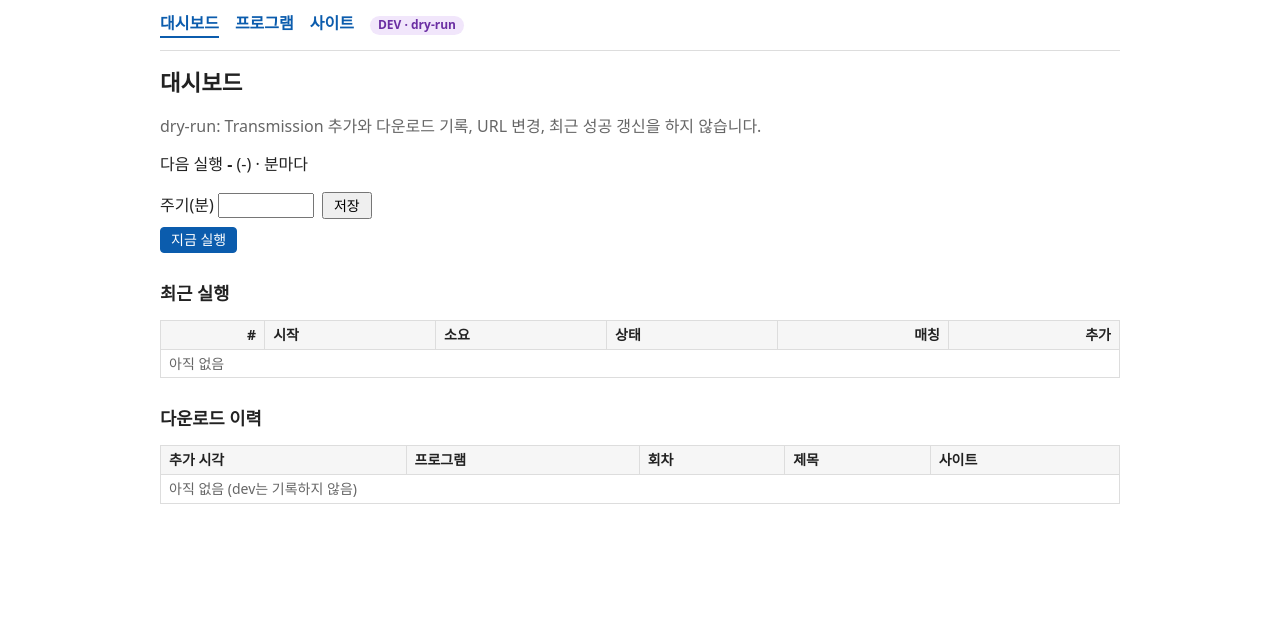
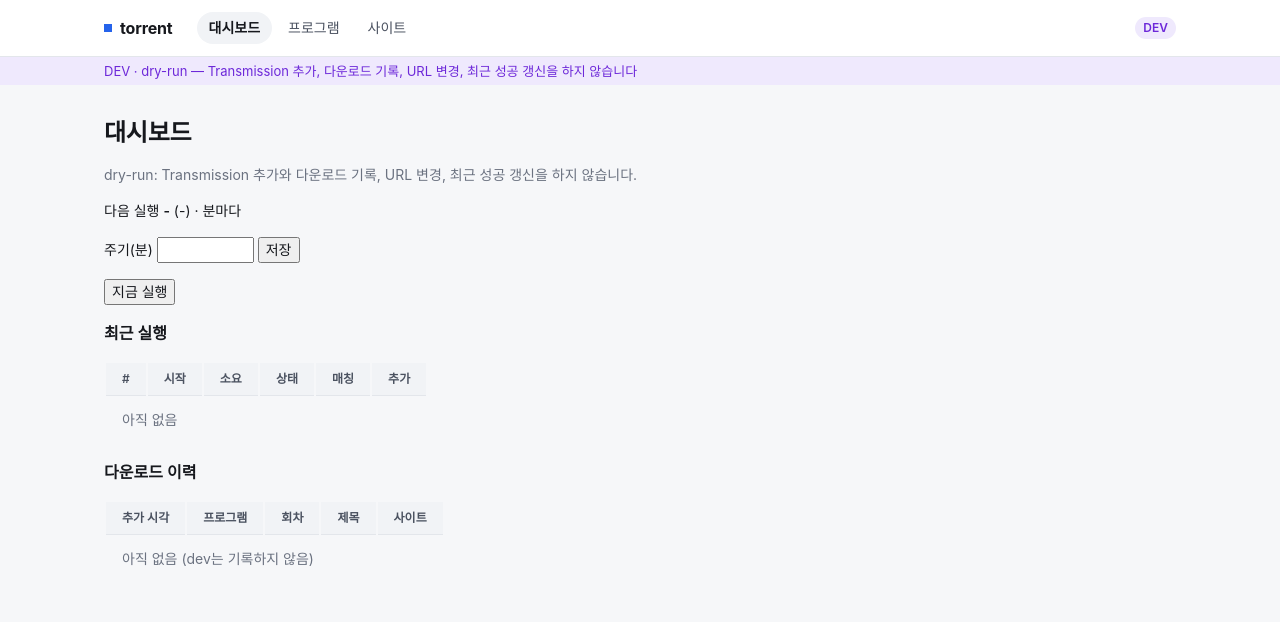
Before and after one commit to devinlife/torrent_web_scraper, a FastAPI app: template app/templates/index.html in a window 1280 px wide. Shown: the top 622 px of the page. Run offline with FastAPI, Linux system fonts and the light colour scheme; the template is opened without the code that fills it, so the values that code supplies are empty; parts of the project's set-up code (start-up, migrations or seed data) failed here and were passed over; some web fonts are replaced.

Commit message:
feat(ui): 디자인 시스템 app.css, 정적 파일 마운트, 앱 셸
Co-Authored-By: Claude Fable 5.1 <noreply@anthropic.com>
Claude-Session: https://claude.ai/code/session_01T6B6H2UiCPR3tskP937pYn

```diff
--- a/app/main.py
+++ b/app/main.py
@@ -5,10 +5,12 @@ from contextlib import asynccontextmanager
 from datetime import datetime, timedelta
 
 from http import HTTPStatus
+from pathlib import Path
 
 from fastapi import FastAPI, Form, HTTPException, Request
 from fastapi.exceptions import RequestValidationError
 from fastapi.responses import RedirectResponse
+from fastapi.staticfiles import StaticFiles
 from starlette.exceptions import HTTPException as StarletteHTTPException
 
 from app import config, db, doctor
@@ -39,6 +41,7 @@ async def lifespan(app: FastAPI):
 
 app = FastAPI(lifespan=lifespan)
 app.include_router(doctor.router)
+app.mount("/static", StaticFiles(directory=Path(__file__).parent / "static"), name="static")
 
 
 def page(request: Request, name: str, status_code: int = 200, **ctx):
--- /dev/null
+++ b/app/static/app.css
@@ -0,0 +1,355 @@
+/* torrent design system. Contract: _workspace/design-spec.md §3–4.
+   Order: tokens → base → shell → components → responsive. No build step. */
+
+/* ---------- tokens ---------- */
+:root {
+  color-scheme: light dark;
+  --bg: #f6f7f9;
+  --surface: #ffffff;
+  --surface-2: #f1f3f6;
+  --border: #e3e6eb;
+  --border-strong: #cdd2da;
+  --text: #16181d;
+  --text-2: #4b5260;
+  --text-3: #6b7280;
+  --accent: #2563eb;
+  --accent-fg: #ffffff;
+  --accent-hover: #1d4ed8;
+  --link: #1d5bd6;
+  --ring: #2563eb;
+  --ok: #15803d;   --ok-bg: #e6f6ea;
+  --warn: #a15c07; --warn-bg: #fdf3dc;
+  --bad: #b42318;  --bad-bg: #fdeceb;
+  --info: #1d4ed8; --info-bg: #e8effd;
+  --env: #6d28d9;  --env-bg: #efe9fd;
+  --shadow-1: 0 1px 2px rgb(16 24 40 / .06);
+  --shadow-2: 0 4px 12px rgb(16 24 40 / .08);
+
+  --font: "Pretendard Variable", Pretendard, -apple-system, BlinkMacSystemFont, system-ui,
+          "Apple SD Gothic Neo", "Noto Sans KR", "Malgun Gothic", sans-serif;
+  --mono: ui-monospace, "SF Mono", Menlo, "D2Coding", Consolas, monospace;
+  --fs-xs: 12px; --fs-sm: 13px; --fs-base: 14px; --fs-md: 16px;
+  --fs-lg: 20px; --fs-xl: 24px; --fs-stat: 30px;
+
+  --s-1: 4px; --s-2: 8px; --s-3: 12px; --s-4: 16px; --s-5: 20px; --s-6: 24px; --s-8: 32px; --s-10: 40px;
+  --r-sm: 6px; --r-md: 10px; --r-full: 999px;
+  --h-control: 36px; --h-control-sm: 28px;
+  --wrap: 1120px; --gutter: 24px; --pad-card: 20px;
+}
+
+@media (prefers-color-scheme: dark) {
+  :root {
+    --bg: #0f1115;
+    --surface: #16181d;
+    --surface-2: #1d2026;
+    --border: #2a2e36;
+    --border-strong: #3a3f49;
+    --text: #e7e9ee;
+    --text-2: #a8afbd;
+    --text-3: #858c9a;
+    --link: #7aa7ff;
+    --ring: #7aa7ff;
+    --ok: #4ade80;   --ok-bg: #10291a;
+    --warn: #fbbf24; --warn-bg: #30240b;
+    --bad: #f87171;  --bad-bg: #351517;
+    --info: #7aa7ff; --info-bg: #15233d;
+    --env: #c4b5fd;  --env-bg: #261c45;
+    --shadow-1: none;
+    --shadow-2: none;
+  }
+}
+
+/* ---------- base ---------- */
+*, *::before, *::after { box-sizing: border-box; }
+html { -webkit-text-size-adjust: 100%; }
+body {
+  margin: 0; background: var(--bg); color: var(--text);
+  font: 400 var(--fs-base)/20px var(--font);
+  word-break: keep-all; overflow-wrap: anywhere;
+  -webkit-font-smoothing: antialiased;
+}
+h1, h2, h3, p, ul, ol, dl, dd, figure, pre { margin: 0; }
+h1 { font-size: var(--fs-xl); line-height: 32px; font-weight: 700; letter-spacing: -0.01em; }
+h2 { font-size: var(--fs-md); line-height: 24px; font-weight: 600; }
+a { color: var(--link); text-decoration: none; }
+a:hover { text-decoration: underline; }
+strong { font-weight: 600; }
+small { font-size: var(--fs-sm); line-height: 18px; }
+input, select, textarea, button { font: inherit; color: inherit; }
+button { cursor: pointer; }
+:focus-visible { outline: 2px solid var(--ring); outline-offset: 2px; }
+code, kbd, pre, samp { font-family: var(--mono); }
+
+/* ---------- shell ---------- */
+.wrap { max-width: var(--wrap); margin: 0 auto; padding: 0 var(--gutter); }
+.topbar {
+  position: sticky; top: 0; z-index: 10;
+  background: var(--surface); border-bottom: 1px solid var(--border);
+}
+.topbar .wrap { display: flex; align-items: center; gap: var(--s-6); min-height: 56px; }
+.brand {
+  display: inline-flex; align-items: center; gap: var(--s-2);
+  color: var(--text); font-size: var(--fs-md); font-weight: 700; letter-spacing: -0.01em;
+}
+.brand::before { content: ""; width: 8px; height: 8px; background: var(--accent); }
+.brand:hover { text-decoration: none; }
+.nav { display: flex; gap: var(--s-1); }
+.nav a {
+  display: inline-flex; align-items: center; height: 32px; padding: 0 var(--s-3);
+  border-radius: var(--r-full); color: var(--text-2); font-weight: 500;
+}
+.nav a:hover { background: var(--surface-2); text-decoration: none; }
+.nav a[aria-current="page"] { background: var(--surface-2); color: var(--text); font-weight: 600; }
+.topbar .env { margin-left: auto; }
+.envbar {
+  background: var(--env-bg); color: var(--env);
+  font-size: var(--fs-sm); line-height: 18px; padding: 5px 0;
+}
+.main { padding-top: var(--s-8); padding-bottom: var(--s-10); }
+.main > * + * { margin-top: var(--s-4); }
+.main > .page-head + * { margin-top: 0; }
+.section { margin-top: var(--s-8); }
+
+/* page header */
+.page-head {
+  display: flex; justify-content: space-between; align-items: flex-end;
+  gap: var(--s-4); margin-bottom: var(--s-6);
+}
+.page-head .sub { margin-top: var(--s-1); color: var(--text-3); font-size: var(--fs-sm); line-height: 18px; }
+.page-head .actions { display: flex; align-items: flex-end; gap: var(--s-2); flex-wrap: wrap; }
+.back { display: inline-block; font-size: var(--fs-sm); margin-bottom: var(--s-2); }
+
+/* ---------- card ---------- */
+.card {
+  background: var(--surface); border: 1px solid var(--border);
+  border-radius: var(--r-md); box-shadow: var(--shadow-1); overflow: hidden;
+}
+.card-head {
+  display: flex; align-items: center; justify-content: space-between; gap: var(--s-3);
+  padding: var(--s-4) var(--pad-card); border-bottom: 1px solid var(--border);
+}
+.card-head .actions { display: flex; gap: var(--s-2); align-items: center; }
+.card-body { padding: var(--pad-card); }
+.card-body > * + * { margin-top: var(--s-3); }
+
+/* status hero: --tone is the one status color the card uses */
+.hero { border-left: 4px solid var(--tone, var(--border-strong)); padding: var(--pad-card); }
+.is-ok   { --tone: var(--ok); }
+.is-warn { --tone: var(--warn); }
+.is-bad  { --tone: var(--bad); }
+.is-run  { --tone: var(--info); }
+.is-none { --tone: var(--border-strong); }
+.hero-main { display: flex; justify-content: space-between; gap: var(--s-6); flex-wrap: wrap; }
+.hero-title {
+  display: flex; align-items: center; gap: var(--s-2);
+  font-size: var(--fs-lg); line-height: 28px; font-weight: 700;
+}
+.hero-title > i { width: 10px; height: 10px; border-radius: 50%; background: var(--tone); flex: none; }
+.is-run .hero-title > i { animation: blink 1.5s ease-in-out infinite; }
+.hero-meta { margin-top: var(--s-1); color: var(--text-2); font-size: var(--fs-sm); line-height: 18px; }
+.hero-side { text-align: right; }
+.hero-side .label { color: var(--text-3); font-size: var(--fs-sm); line-height: 18px; }
+.hero-side .value { font-size: var(--fs-md); line-height: 24px; font-weight: 600; font-variant-numeric: tabular-nums; }
+.hero-foot { margin-top: var(--s-4); padding-top: var(--s-4); border-top: 1px solid var(--border); }
+
+/* stat tiles */
+.stats { display: grid; grid-template-columns: repeat(4, 1fr); gap: var(--s-4); }
+.stat {
+  position: relative; padding: var(--s-4);
+  background: var(--surface); border: 1px solid var(--border);
+  border-radius: var(--r-md); box-shadow: var(--shadow-1);
+}
+.stat dt { color: var(--text-3); font-size: var(--fs-sm); line-height: 18px; }
+.stat dt a { color: inherit; }
+.stat dt a::after { content: ""; position: absolute; inset: 0; border-radius: inherit; } /* whole tile is the link */
+.stat:has(a):hover { border-color: var(--border-strong); }
+.stat:has(a:focus-visible) { outline: 2px solid var(--ring); outline-offset: 2px; }
+.stat dt a:focus-visible { outline: none; }
+.stat .value {
+  margin-top: var(--s-1); font-size: var(--fs-stat); line-height: 36px; font-weight: 700;
+  font-variant-numeric: tabular-nums; letter-spacing: -0.01em;
+}
+.stat .value small { font-size: var(--fs-base); font-weight: 600; color: var(--text-2); margin-left: 2px; }
+.stat .hint { margin-top: var(--s-1); color: var(--text-3); font-size: var(--fs-sm); line-height: 18px; }
+.stat.is-warn .value { color: var(--warn); }
+.stat.is-bad .value { color: var(--bad); }
+
+/* ---------- table ---------- */
+.table-wrap { overflow-x: auto; }
+.table { width: 100%; border-collapse: collapse; font-size: var(--fs-base); line-height: 20px; }
+.table th {
+  background: var(--surface-2); color: var(--text-2);
+  font-size: var(--fs-xs); line-height: 16px; font-weight: 600;
+  text-align: left; padding: var(--s-2) var(--s-4); border-bottom: 1px solid var(--border);
+  white-space: nowrap;
+}
+.table td { padding: 10px var(--s-4); border-bottom: 1px solid var(--border); vertical-align: middle; height: 44px; }
+.table tbody tr:last-child td { border-bottom: 0; }
+.table tbody tr:hover { background: var(--surface-2); }
+.table .num { text-align: right; font-variant-numeric: tabular-nums; }
+.table .end { text-align: right; width: 1%; white-space: nowrap; }
+.table .grow { width: 100%; }
+.table tr.off td { color: var(--text-3); }
+.table .sub { color: var(--text-3); font-size: var(--fs-xs); line-height: 16px; }
+.truncate { max-width: 1px; width: 40%; overflow: hidden; text-overflow: ellipsis; white-space: nowrap; }
+div.truncate, span.truncate { display: block; max-width: 100%; width: auto; }
+.pos { color: var(--ok); font-weight: 600; }
+
+/* ---------- buttons ---------- */
+.btn {
+  display: inline-flex; align-items: center; justify-content: center; gap: 6px;
+  height: var(--h-control); padding: 0 14px; border: 1px solid transparent; border-radius: var(--r-sm);
+  font-size: var(--fs-base); line-height: 20px; font-weight: 600; white-space: nowrap;
+  background: transparent; color: var(--text); text-decoration: none; cursor: pointer;
+  transition: background-color .12s, border-color .12s;
+}
+.btn:hover { text-decoration: none; }
+.btn:disabled { opacity: .5; cursor: not-allowed; }
+.btn-primary { background: var(--accent); border-color: var(--accent); color: var(--accent-fg); }
+.btn-primary:hover:not(:disabled) { background: var(--accent-hover); border-color: var(--accent-hover); }
+.btn-secondary { background: var(--surface); border-color: var(--border-strong); color: var(--text); }
+.btn-secondary:hover:not(:disabled) { background: var(--surface-2); }
+.btn-ghost { color: var(--text-2); }
+.btn-ghost:hover:not(:disabled) { background: var(--surface-2); color: var(--text); }
+.btn-danger { color: var(--bad); }
+.btn-danger:hover:not(:disabled) { background: var(--bad-bg); }
+.btn-sm { height: var(--h-control-sm); padding: 0 10px; font-size: var(--fs-sm); }
+form.inline { display: inline; margin: 0; }
+
+/* ---------- badge ---------- */
+.badge {
+  display: inline-flex; align-items: center; gap: 6px; height: 22px; padding: 0 8px;
+  border-radius: var(--r-full); font-size: var(--fs-xs); line-height: 16px; font-weight: 600;
+  white-space: nowrap; vertical-align: middle;
+  background: var(--surface-2); color: var(--text-2);
+}
+.badge > i { width: 6px; height: 6px; border-radius: 50%; background: currentColor; flex: none; }
+.badge.ok, .badge.done { background: var(--ok-bg); color: var(--ok); }
+.badge.warn, .badge.partial, .badge.domain_moved { background: var(--warn-bg); color: var(--warn); }
+.badge.bad, .badge.error, .badge.blocked, .badge.site_down, .badge.cloudflare, .badge.parser_broken {
+  background: var(--bad-bg); color: var(--bad);
+}
+.badge.running { background: var(--info-bg); color: var(--info); }
+.badge.running > i { animation: blink 1.5s ease-in-out infinite; }
+.badge.env { background: var(--env-bg); color: var(--env); }
+@keyframes blink { 50% { opacity: .25; } }
+
+/* ---------- forms ---------- */
+.field { display: flex; flex-direction: column; gap: 6px; min-width: 0; }
+.field > span { color: var(--text-2); font-size: var(--fs-sm); line-height: 18px; font-weight: 600; }
+.input, .select, .textarea {
+  width: 100%; min-height: var(--h-control); padding: 0 12px;
+  background: var(--surface); color: var(--text);
+  border: 1px solid var(--border-strong); border-radius: var(--r-sm);
+  font-size: var(--fs-base); line-height: 20px;
+}
+.textarea { padding: var(--s-2) 12px; resize: vertical; font-family: var(--mono); font-size: var(--fs-sm); }
+.input:focus, .select:focus, .textarea:focus {
+  outline: none; border-color: var(--ring);
+  box-shadow: 0 0 0 3px color-mix(in srgb, var(--ring) 30%, transparent);
+}
+.input:disabled, .select:disabled, .textarea:disabled { background: var(--surface-2); color: var(--text-3); }
+.input[type="number"] { width: 6em; font-variant-numeric: tabular-nums; }
+.select {
+  appearance: none; padding-right: 32px;
+  background-image: linear-gradient(45deg, transparent 50%, var(--text-2) 50%),
+                    linear-gradient(135deg, var(--text-2) 50%, transparent 50%);
+  background-position: calc(100% - 17px) 50%, calc(100% - 12px) 50%;
+  background-size: 5px 5px; background-repeat: no-repeat;
+}
+.hint { color: var(--text-3); font-size: var(--fs-sm); line-height: 18px; }
+.form-row { display: flex; align-items: flex-end; gap: var(--s-3); flex-wrap: wrap; }
+.form-row > .field { flex: 0 1 auto; }
+.form-row > .field.grow { flex: 1 1 16rem; }
+.form-row .unit { align-self: center; color: var(--text-2); }
+.form-row > .label-inline { align-self: center; color: var(--text-2); font-size: var(--fs-sm); font-weight: 600; }
+
+/* switch: a form-POST button that looks like a toggle (no JS) */
+.switch-wrap { display: inline-flex; align-items: center; gap: var(--s-2); font-size: var(--fs-sm); color: var(--text-2); }
+.switch {
+  position: relative; flex: none; width: 36px; height: 20px; padding: 0;
+  border: 0; border-radius: var(--r-full); background: var(--border-strong);
+  transition: background-color .15s;
+}
+.switch::before { content: ""; position: absolute; inset: -8px; } /* 36px+ touch target */
+.switch::after {
+  content: ""; position: absolute; top: 2px; left: 2px; width: 16px; height: 16px;
+  border-radius: 50%; background: #fff; box-shadow: 0 1px 2px rgb(0 0 0 / .25); transition: transform .15s;
+}
+.switch[aria-checked="true"] { background: var(--ok); }
+.switch[aria-checked="true"]::after { transform: translateX(16px); }
+
+/* inline editor */
+.editor > summary { list-style: none; }
+.editor > summary::-webkit-details-marker { display: none; }
+.editor > summary::after { content: "수정"; }
+.editor[open] > summary::after { content: "닫기"; }
+.editor-body {
+  margin-top: var(--s-3); padding: var(--s-4); background: var(--surface-2);
+  border-top: 1px solid var(--border); box-shadow: var(--shadow-2);
+  display: flex; flex-direction: column; gap: var(--s-3);
+}
+.editor-body .form-actions { display: flex; justify-content: flex-end; gap: var(--s-2); }
+
+/* ---------- flash ---------- */
+.flash {
+  display: flex; align-items: center; justify-content: space-between; gap: var(--s-3);
+  padding: 10px var(--s-4); border-left: 3px solid var(--tone); border-radius: var(--r-sm);
+  background: var(--tone-bg); color: var(--text); font-size: var(--fs-base); line-height: 20px;
+}
+.flash-info { --tone: var(--info); --tone-bg: var(--info-bg); }
+.flash-ok   { --tone: var(--ok);   --tone-bg: var(--ok-bg); }
+.flash-bad  { --tone: var(--bad);  --tone-bg: var(--bad-bg); }
+.flash form { margin: 0; flex: none; }
+
+/* ---------- empty state ---------- */
+.empty { padding: var(--s-8) var(--pad-card); text-align: center; }
+.empty-title { font-weight: 600; }
+.empty .muted { margin-top: var(--s-1); font-size: var(--fs-sm); line-height: 18px; }
+.empty .btn { margin-top: var(--s-4); }
+
+/* ---------- log ---------- */
+.log {
+  font-family: var(--mono); font-size: 12.5px; line-height: 1.6;
+  background: var(--surface-2); border: 1px solid var(--border); border-radius: var(--r-sm);
+  padding: var(--s-4); max-height: 60vh; overflow: auto;
+  white-space: pre-wrap; overflow-wrap: anywhere; word-break: normal;
+}
+.card > .log { border: 0; border-radius: 0; }
+.log-bad { background: var(--bad-bg); color: inherit; }
+
+/* ---------- utilities ---------- */
+.muted { color: var(--text-3); }
+.num { font-variant-numeric: tabular-nums; }
+.stack > * + * { margin-top: var(--s-4); }
+.show-sm { display: none; }
+.sr-only {
+  position: absolute; width: 1px; height: 1px; padding: 0; margin: -1px;
+  overflow: hidden; clip: rect(0 0 0 0); white-space: nowrap; border: 0;
+}
+
+@media (prefers-reduced-motion: reduce) {
+  *, *::before, *::after { animation: none !important; transition: none !important; }
+}
+
+/* ---------- responsive: one breakpoint ---------- */
+@media (max-width: 720px) {
+  :root { --gutter: 16px; --pad-card: 16px; }
+  .topbar .wrap { flex-wrap: wrap; gap: 0 var(--s-4); }
+  .nav { order: 3; flex-basis: 100%; margin: 0 calc(-1 * var(--s-1)) var(--s-1); }
+  .nav a { flex: 1; justify-content: center; height: 40px; }
+  .main { padding-top: var(--s-6); }
+  .page-head { flex-direction: column; align-items: stretch; }
+  .page-head .actions > *, .page-head .actions .btn { flex: 1; }
+  .hero-main { flex-direction: column; gap: var(--s-3); }
+  .hero-side { text-align: left; display: flex; gap: var(--s-2); align-items: baseline; }
+  .stats { grid-template-columns: repeat(2, 1fr); gap: var(--s-3); }
+  .stat .value { font-size: 24px; line-height: 32px; }
+  .form-row { flex-direction: column; align-items: stretch; }
+  .form-row.keep { flex-direction: row; align-items: center; }
+  .form-row > .btn { width: 100%; }
+  .form-row.keep > .btn { width: auto; }
+  .table th, .table td { padding-left: var(--s-3); padding-right: var(--s-3); }
+  .hide-sm { display: none; }
+  .show-sm { display: block; }
+}
--- a/app/templates/_macros.html
+++ b/app/templates/_macros.html
@@ -1 +1 @@
-{% macro badge(s) %}<span class="badge {{ s }}" title="{{ s }}">{{ LABEL.get(s, s) }}</span>{% endmacro %}
+{% macro badge(s) %}<span class="badge {{ s }}" title="{{ s }}"><i></i>{{ LABEL.get(s, s) }}</span>{% endmacro %}
--- a/app/templates/base.html
+++ b/app/templates/base.html
@@ -4,63 +4,23 @@
 <meta charset="utf-8">
 <meta name="viewport" content="width=device-width, initial-scale=1">
 <title>{% if APP_ENV == "dev" %}[dev] {% endif %}{% block title %}torrent{% endblock %} · torrent</title>
-<style>
-  :root {
-    color-scheme: light dark;
-    --fg: light-dark(#222, #ddd); --muted: light-dark(#666, #a0a0a0); --off: light-dark(#767676, #8a8a8a);
-    --line: light-dark(#ddd, #3a3a3a); --soft: light-dark(#f6f6f6, #1e1e1e); --link: light-dark(#0b5cad, #6ea8fe);
-    --ok: light-dark(#1e7b34, #6fcf87); --ok-bg: light-dark(#e3f4e5, #12301a);
-    --warn: light-dark(#8a5a00, #f0c060); --warn-bg: light-dark(#fdf1d8, #3a2c0a);
-    --bad: light-dark(#a12622, #f28b82); --bad-bg: light-dark(#fdecea, #3b1513);
-    --run: light-dark(#1d5bb8, #8ab4f8); --run-bg: light-dark(#e3edfb, #152a4a);
-    --env: light-dark(#6b2fa3, #d0a8f5); --env-bg: light-dark(#f1e6fb, #2e1a42);
-  }
-  body { font-family: system-ui, -apple-system, "Apple SD Gothic Neo", "Malgun Gothic", "Noto Sans KR", sans-serif;
-         max-width: 960px; margin: 0 auto; padding: 0 16px 40px; color: var(--fg); background: Canvas;
-         line-height: 1.4; word-break: keep-all; }
-  nav { display: flex; gap: 16px; align-items: center; padding: 12px 0; border-bottom: 1px solid var(--line);
-        margin-bottom: 16px; }
-  nav a { font-weight: 600; padding-bottom: 2px; border-bottom: 2px solid transparent; }
-  nav a[aria-current=page] { border-bottom-color: currentColor; }
-  a { color: var(--link); text-decoration: none; }
-  a:hover { text-decoration: underline; }
-  h1 { font-size: 1.4em; } h2 { font-size: 1.1em; margin-top: 28px; }
-  .table { overflow-x: auto; }
-  table { border-collapse: collapse; width: 100%; font-size: 14px; }
-  th, td { border: 1px solid var(--line); padding: 4px 8px; text-align: left; vertical-align: top; }
-  td { overflow-wrap: anywhere; }
-  td.num, th.num { text-align: right; font-variant-numeric: tabular-nums; }
-  th { background: var(--soft); }
-  tr.off td { color: var(--off); }
-  form.inline { display: inline; margin: 0; }
-  form.row { display: flex; gap: 8px; align-items: center; flex-wrap: wrap; margin: 8px 0; }
-  input, select, textarea, button { font: inherit; font-size: 14px; }
-  textarea, input[type=url] { width: 100%; box-sizing: border-box; }
-  label.block { display: block; margin: 6px 0; }
-  button { cursor: pointer; padding: 2px 10px; white-space: nowrap; }
-  button:focus-visible { outline: 2px solid var(--link); outline-offset: 2px; }
-  button.primary { background: var(--link); color: Canvas; border: 1px solid var(--link); border-radius: 4px; }
-  button.danger { color: var(--bad); border: 1px solid var(--bad); background: transparent; border-radius: 4px; }
-  pre { background: var(--soft); border: 1px solid var(--line); padding: 12px; overflow-x: auto;
-        white-space: pre-wrap; font-size: 13px; }
-  .muted { color: var(--muted); }
-  .flash { padding: 8px 12px; border-radius: 4px; background: var(--bad-bg); color: var(--bad); }
-  .flash.info { background: var(--run-bg); color: var(--run); }
-  .badge { display: inline-block; padding: 1px 8px; border-radius: 10px; font-size: 12px;
-           font-weight: 600; background: var(--soft); color: var(--fg); }
-  .badge.ok, .badge.done { background: var(--ok-bg); color: var(--ok); }
-  .badge.partial, .badge.domain_moved { background: var(--warn-bg); color: var(--warn); }
-  .badge.error, .badge.blocked, .badge.site_down, .badge.cloudflare, .badge.parser_broken
-         { background: var(--bad-bg); color: var(--bad); }
-  .badge.running { background: var(--run-bg); color: var(--run); }
-  .badge.env { background: var(--env-bg); color: var(--env); }
-</style>
+<link rel="preconnect" href="https://cdn.jsdelivr.net" crossorigin>
+<link rel="stylesheet" crossorigin="anonymous"
+      href="https://cdn.jsdelivr.net/gh/orioncactus/pretendard@v1.3.9/dist/web/variable/pretendardvariable-dynamic-subset.css"
+      integrity="sha384-2nNKoOPayicGa+aRguOQuiZP+RqQ4G3jalfDeOgftkKD7zBM2gJXTwcFqCZltdv0">
+<link rel="stylesheet" href="/static/app.css?v={{ CSS_V }}">
 {% block head %}{% endblock %}
 </head>
 <body>
 {% set p = request.url.path %}{% set cur = "/sites" if p.startswith(("/sites", "/doctor")) else "/programs" if p.startswith("/programs") else "/" %}
-<nav>{% for href, name in [("/", "대시보드"), ("/programs", "프로그램"), ("/sites", "사이트")] %}<a href="{{ href }}"{% if href == cur %} aria-current="page"{% endif %}>{{ name }}</a>{% endfor %}
-{% if APP_ENV == "dev" %}<span class="badge env" title="Transmission 추가와 사이트 URL 변경을 하지 않는다">DEV · dry-run</span>{% endif %}</nav>
+<header class="topbar"><div class="wrap">
+  <a class="brand" href="/">torrent</a>
+  <nav class="nav" aria-label="주 메뉴">{% for href, name in [("/", "대시보드"), ("/programs", "프로그램"), ("/sites", "사이트")] %}<a href="{{ href }}"{% if href == cur %} aria-current="page"{% endif %}>{{ name }}</a>{% endfor %}</nav>
+  {% if APP_ENV == "dev" %}<span class="badge env">DEV</span>{% endif %}
+</div></header>
+{% if APP_ENV == "dev" %}<div class="envbar"><div class="wrap">DEV · dry-run — Transmission 추가, 다운로드 기록, URL 변경, 최근 성공 갱신을 하지 않습니다</div></div>{% endif %}
+<main class="main wrap">
 {% block content %}{% endblock %}
+</main>
 </body>
 </html>
--- a/app/views.py
+++ b/app/views.py
@@ -46,8 +46,10 @@ def dur(start, end) -> str:
     return f"{m}분 {s}초" if m else f"{s}초"
 
 
-templates = Jinja2Templates(directory=Path(__file__).parent / "templates")
-templates.env.globals.update(APP_ENV=config.APP_ENV, LABEL=LABEL)
+HERE = Path(__file__).parent
+templates = Jinja2Templates(directory=HERE / "templates")
+CSS_V = int((HERE / "static" / "app.css").stat().st_mtime)  # cache-buster; uvicorn --reload watches *.py only
+templates.env.globals.update(APP_ENV=config.APP_ENV, LABEL=LABEL, CSS_V=CSS_V)
 templates.env.filters.update(dt=dt, ago=ago, dur=dur)
 templates.env.policies["json.dumps_kwargs"] = {"ensure_ascii": False}  # readable confirm() text
 
```
